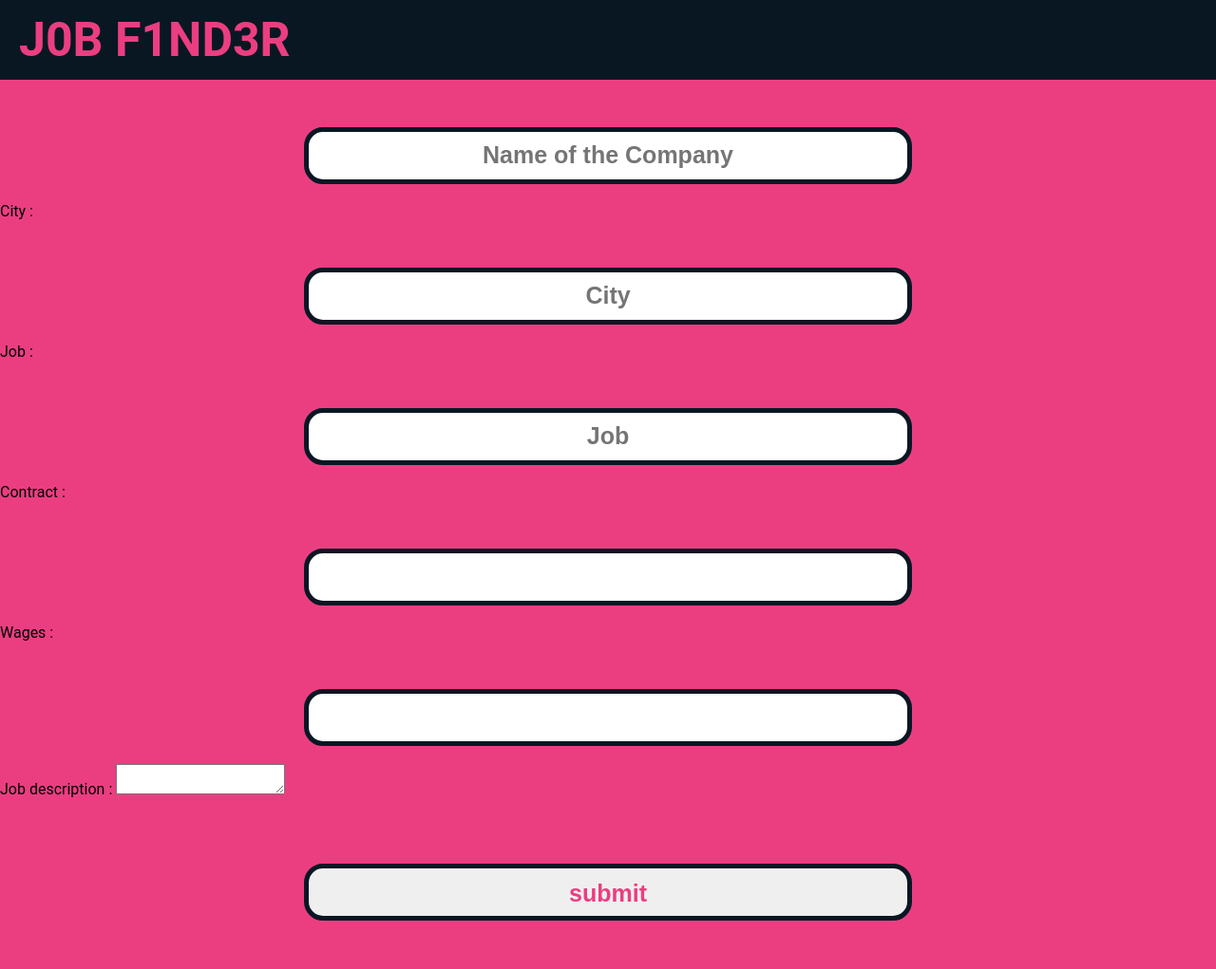
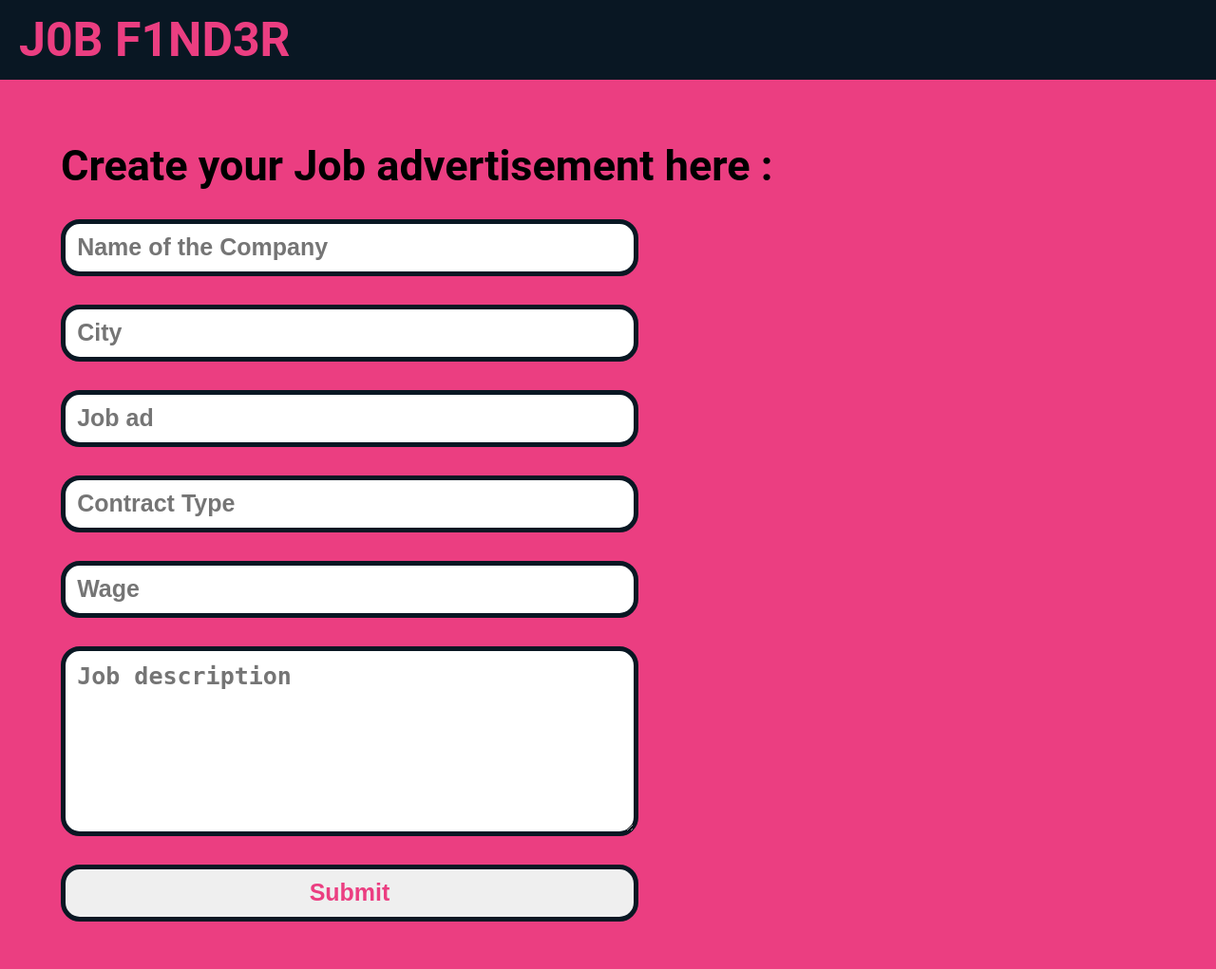
Before and after one commit to aygame101/Project-Epitech-Web-1, a PHP site: page /form_company.html in a window 1280 px wide. Shown: the whole page at 95% size. Before the commit the page ends 970 px from the top, so only its background shows below. Run offline with PHP 8.4, Linux system fonts and the light colour scheme.

Commit message:
css done form job

```diff
--- /dev/null
+++ b/css/style_form_company.css
@@ -0,0 +1,99 @@
+* {
+    margin: 0;
+    padding: 0;
+}
+
+body {
+    background-color: #eb3e81;
+    font-family: 'Roboto', sans-serif;
+}
+
+h2 {
+    font-size: 45px;
+    margin-bottom: 0px;
+
+}
+
+/* #091723  --> noir
+
+#eb3e81 --> rose
+
+#d89271 --> marron/chair
+
+#e457cb --> fusion marron/rose
+
+*/
+
+
+.div_form {
+    margin-top: 5%;
+    margin-left: 5%;
+}
+
+
+.titre_acc {
+    color: #eb3e81;
+    text-align: left;
+    font-size: 50px;
+    background-color: #091723;
+    padding-left: 20px;
+    padding-top: 1%;
+    padding-bottom: 1%;
+}
+
+
+input {
+    height: 60px;
+    padding-top: 1%;
+    padding-bottom: 1%;
+    padding-left: 1%;
+    padding-right: 1%;
+
+    border: 5px solid;
+    border-radius: 20px;
+    display: block;
+    box-sizing: border-box;
+    width:50%;
+    color: #eb3e81;
+    border-color: #091723;
+    margin-top: 30px;
+    font-size: 25px;
+    font-weight: bold;
+}
+
+textarea {
+    height: 200px;
+    padding-top: 1%;
+    padding-bottom: 1%;
+    padding-left: 1%;
+    padding-right: 1%;
+
+    border: 5px solid;
+    border-radius: 20px;
+    display: block;
+    width:50%;
+    box-sizing:border-box;
+    color: #eb3e81;
+    border-color: #091723;
+    margin-top: 30px;
+    font-size: 25px;
+    font-weight: bold;
+}
+
+.submit {
+    height: 60px;
+    padding-top: 10px;
+    padding-bottom: 10px;
+    border: 5px solid;
+    border-radius: 20px;
+    display: block;
+    width:50%;
+    box-sizing:border-box;
+    color: #eb3e81;
+    border-color: #091723;
+    margin-top: 30px;
+    font-size: 25px;
+    text-align: center;
+    font-weight: bold;
+    margin-bottom: 50px;
+}
--- a/css/style.css
+++ b/css/style_index.css
@@ -23,9 +23,6 @@ h2 {
 
 */
 
-.div_titre_acc {
-    background-color: red;
-}
 
 .titre_acc {
     color: #eb3e81;
@@ -79,3 +76,23 @@ input {
     text-align: center;
     font-weight: bold;
 }
+
+textarea {
+    height: 200px;
+    padding-top: 1%;
+    padding-bottom: 1%;
+    padding-left: 1%;
+    padding-right: 1%;
+    border: 5px solid;
+    border-radius: 20px;
+    display: block;
+    margin: 0 auto;
+    width:50%;
+    box-sizing:border-box;
+    color: #eb3e81;
+    border-color: #091723;
+    margin-top: 50px;
+    font-size: 25px;
+    text-align: center;
+    font-weight: bold;
+}
--- a/form_company.html
+++ b/form_company.html
@@ -1,7 +1,7 @@
 <!DOCTYPE html>
 <html lang="en">
 <head>
-    <link rel="stylesheet" href="css/style.css">
+    <link rel="stylesheet" href="css/style_form_company.css">
     <script src="js/script.js"></script>
     <meta charset="UTF-8">
     <meta name="viewport" content="width=device-width, initial-scale=1.0">
@@ -10,43 +10,25 @@
 <body>
     <div class="div_titre_acc">
         <h1 class="titre_acc">J0B F1ND3R</h1>
+    <div class="div_form">
+        <h2>Create your Job advertisement here :</h2>
+
+        <form action="" method="get">
+                <input type="text" companyname="company name" id="companyname" placeholder="Name of the Company" required>
+
+                <input type="texte" city="city" id="city" placeholder="City" required>
+
+                <input type="text" job="job" id="job" placeholder="Job ad" required>
+
+                <input type="" contract="contract" id="contract" placeholder="Contract Type" required>
+
+                <input type=""[20] wages="wage" id="wage" placeholder="Wage" required>
+
+                <textarea id="description" description="Job description" placeholder="Job description "required></textarea>
+
+                <input type="submit" value="Submit" class="submit">
+        </form>
     </div>
-        <form action="" method="get">
-            <div>
-                <input type="text" companyname="company name" id="companyname" placeholder="Name of the Company" required>
-            </div>
-            <br>
-            <div>
-                <label for="City">City : </label>
-                <input type="texte" city="city" id="city" placeholder="City" required>
-            </div>
-            <br>
-            <div>
-                <label for="Job">Job : </label>
-                <input type="text" job="job" id="job" placeholder="Job" required>
-            </div>
-            <br>
-            <div>
-                <label for="Contract type">Contract : </label>
-                <input type="" contract="contract" id="contract" required>
-            </div>
-            <br>
-            <div>
-                <label for="Wages">Wages : </label>
-                <input type=""[20] wages="wages" id="wages" required>
-            </div>
-            <br>
-            <div>
-                <label for="Job Description">Job description : </label>
-                <textarea id="description" description="Job description" required></textarea>
-            </div>
-            <br>
-            <div>
-                <input type="submit" value="submit">
-            </div>
-        </form>
-
-
 
     </body>
 
--- a/index.html
+++ b/index.html
@@ -1,7 +1,7 @@
 <!DOCTYPE html>
 <html lang="en">
 <head>
-    <link rel="stylesheet" href="css/style.css">
+    <link rel="stylesheet" href="css/style_index.css">
     <script src="js/script.js"></script>
     <meta charset="UTF-8">
     <meta name="viewport" content="width=device-width, initial-scale=1.0">
```
